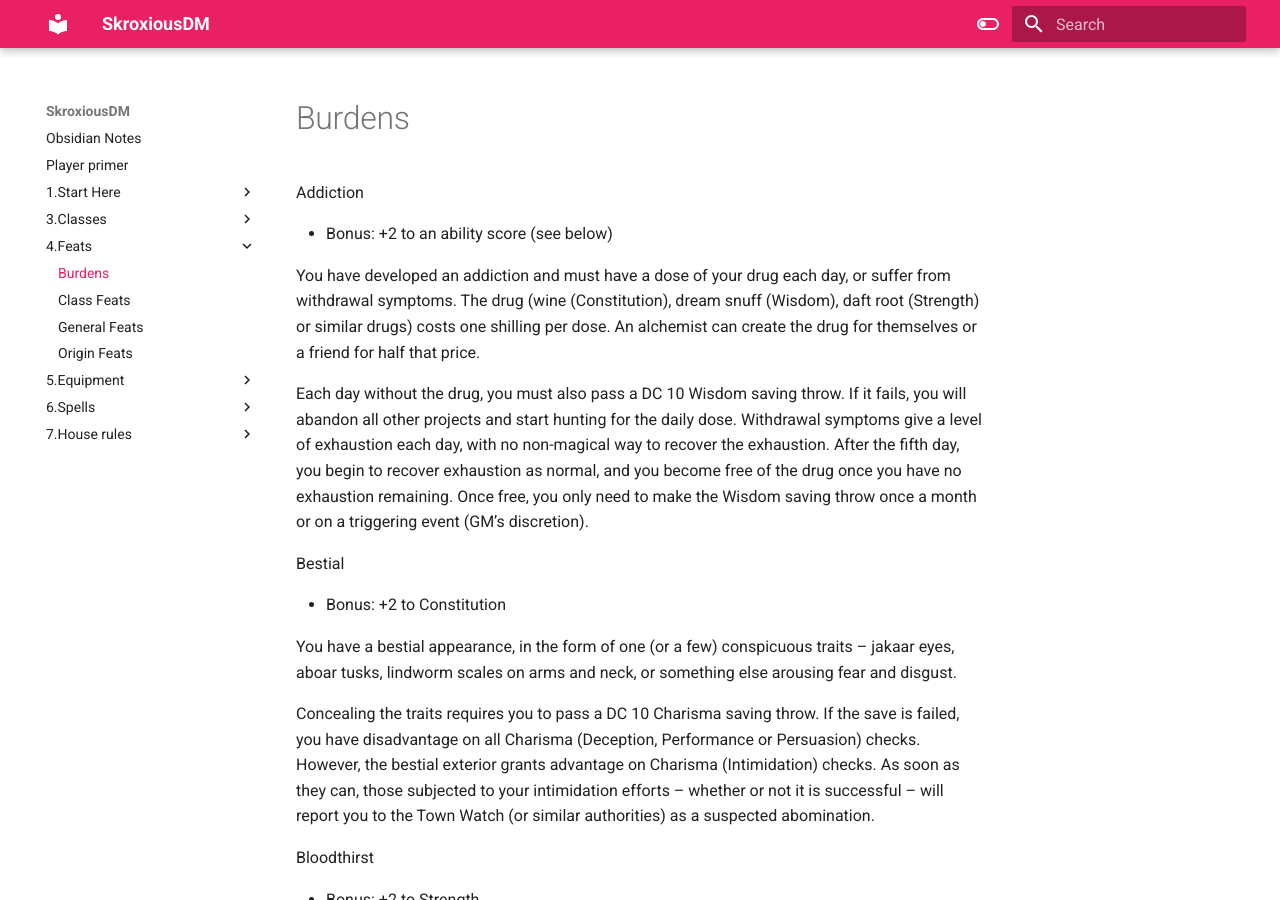
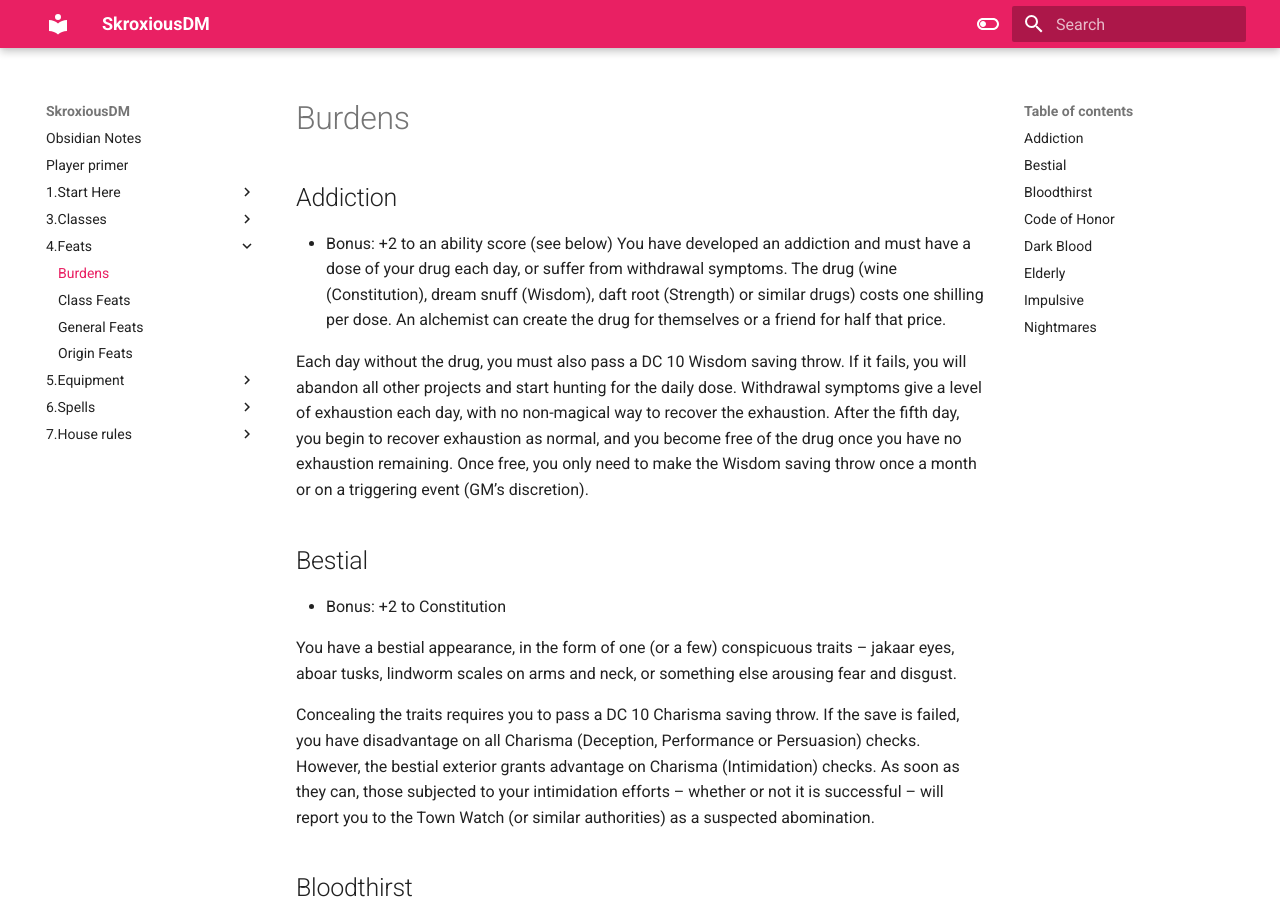
Before and after one commit to SkroxiousDM/SkroxiousDM, an MkDocs documentation site: the page built from docs/4.Feats/Burdens.md, in a window 1280 px wide and 900 px high. Built offline with MkDocs 1.6.1 and Material for MkDocs 9.7.7, drawn with Linux system fonts in a browser that asks for light colours; some of the changed lines change nothing that is shown; some of the changed text lies outside the part shown.

Commit message:
Update Burdens.md

```diff
--- a/docs/4.Feats/Burdens.md
+++ b/docs/4.Feats/Burdens.md
@@ -1,12 +1,11 @@
-Addiction
-
+# Burdens
+## Addiction
 - Bonus: +2 to an ability score (see below)
-
 You have developed an addiction and must have a dose of your drug each day, or suffer from withdrawal symptoms. The drug (wine (Constitution), dream snuff (Wisdom), daft root (Strength) or similar drugs) costs one shilling per dose. An alchemist can create the drug for themselves or a friend for half that price.
 
 Each day without the drug, you must also pass a DC 10 Wisdom saving throw. If it fails, you will abandon all other projects and start hunting for the daily dose. Withdrawal symptoms give a level of exhaustion each day, with no non-­magical way to recover the exhaustion. After the fifth day, you begin to recover exhaustion as normal, and you become free of the drug once you have no exhaustion remaining. Once free, you only need to make the Wisdom saving throw once a month or on a triggering event (GM’s discretion).
 
-Bestial
+## Bestial
 
 - Bonus: +2 to Constitution
 
@@ -14,19 +13,19 @@ You have a bestial appearance, in the form of one (or a few) conspicuous traits
 
 Concealing the traits requires you to pass a DC 10 Charisma saving throw. If the save is failed, you have disadvantage on all Charisma (Deception, Performance or Persuasion) checks. However, the bestial exterior grants advantage on Charisma (Intimidation) checks. As soon as they can, those subjected to your intimidation efforts – whether or not it is successful – will report you to the Town Watch (or similar authorities) as a suspected abomination.
 
-Bloodthirst
+## Bloodthirst
 
 - Bonus: +2 to Strength
 
 You have a thirst for blood, easily awoken and hard to quench. The thirst appears if you take damage and means that you will not spare any enemies – not even if they surrender. Trying to spare an enemy requires an almost overpowering effort; you must succeed at a DC 20 Wisdom saving throw.
 
-Code of Honor
+## Code of Honor
 
 - Bonus: +2 to Wisdom
 
 You have adopted a very strict code of honor, applicable in all situations but especially burdensome in combat. The code might specify that all opponents must be defeated, or that you never stand down from a fight or that every battle must be an honorable battle one on one. Work with your GM to determine the specifics.
 
-Dark Blood
+## Dark Blood
 
 - Bonus: +1 to two different ability scores of your choice, +2 to permanent Corruption
 
@@ -34,46 +33,44 @@ Dark blood flows through your veins, passed down from an ancestor, or as a resul
 
 The character may acquire and develop the following monstrous traits by selecting them as feats: Natural Weapon, Armored, Robust, Regeneration, Wings. (See the Ruins of Symbaroum Bestiary for more information). You gain 2 additional points of permanent Corruption each time you gain a monstrous trait.
 
-Elderly
+## Elderly
 
 - Bonus: +2 to Wisdom
 
 You are past your prime and have both good and bad days. If the first ability check of the day is a success, it is a good day and everything seems to be alright; if the first check of the day is a failure, it is a bad day – the gout sets in, all your joints are aching or you are out of breath even when seated. You have disadvantage on ability checks until you succeed at one, at which time this effect ends.
 
-Impulsive
+## Impulsive
 
 - Bonus: +2 to Strength or Charisma
 
 You act before thinking. This means that as soon as the player declares that the character does something, you act – and cannot have second thoughts. The only way for you to restrain yourself is to take a point of temporary Corruption as your internal conflict allows darkness to seep in.
 
-Nightmares
+## Nightmares
 
 - Bonus: +2 to Constitution
 
 You are haunted by nightmares each and every night, possibly because of something you have experienced, or for more abstruse reasons, such as an ominous omen or the consequence of a family curse. Each night, you must pass a DC 10 Constitution saving throw or gain a level of exhaustion.
 
-Mystical Mark
+# Mystical Mark
 
 - Bonus: +2 to Charisma
 
 You have a mystical mark somewhere on your body, maybe a birthmark or a scar gained later in life, that requires effort to conceal. Whatever the origin, you are at risk of being mistaken for having a blight-­mark. In situations when it is relevant, you must pass an opposed Charisma (Deception) versus Wisdom (Perception) roll or attract unwanted attention (which can take different forms depending on the situation).
 
-Seizures
+## Seizures
 
 - Bonus: +2 to Intelligence or Wisdom
 
 You are afflicted by a sensitive mind, meaning that you can be exposed to violent cramps throughout the body when excited or stressed. If you roll a natural 1 on an ability check you become stunned for 1d4 turns. Afterwards you gain 1 level of exhaustion.
 
-Sickly
+## Sickly
 
 - Bonus: +2 to Wisdom
 
 You suffer from a chronic disease, making you weak but also giving you insight into healing and your body’s structure. Normally, your weakness does not show, but when you must make death saving throws they are at disadvantage.
 
-Slow
+## Slow
 
 - Bonus: +2 to Wisdom
 
 You move at an unusually slow pace. Reduce your base speed by 10 feet, to a minimum of 10 feet.
-
-From <[https://skroxiousdm-legends-of-barovia.forge-vtt.com/game](https://skroxiousdm-legends-of-barovia.forge-vtt.com/game)>
```
